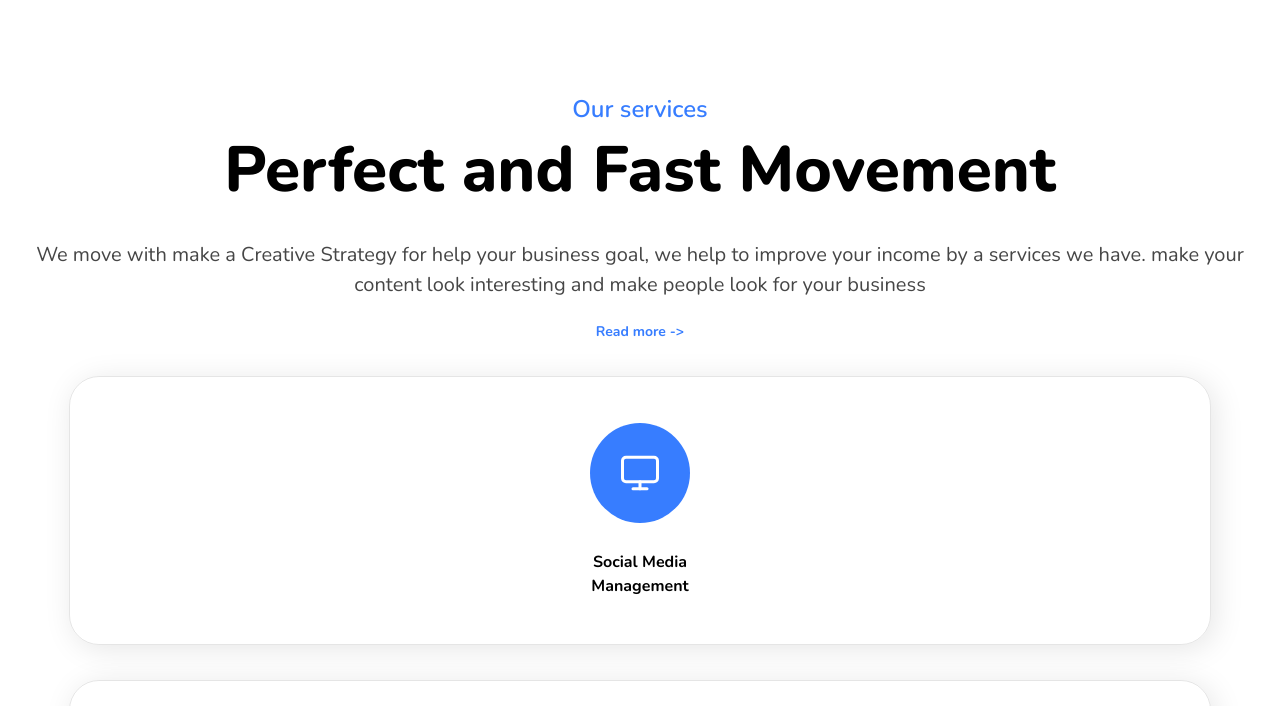
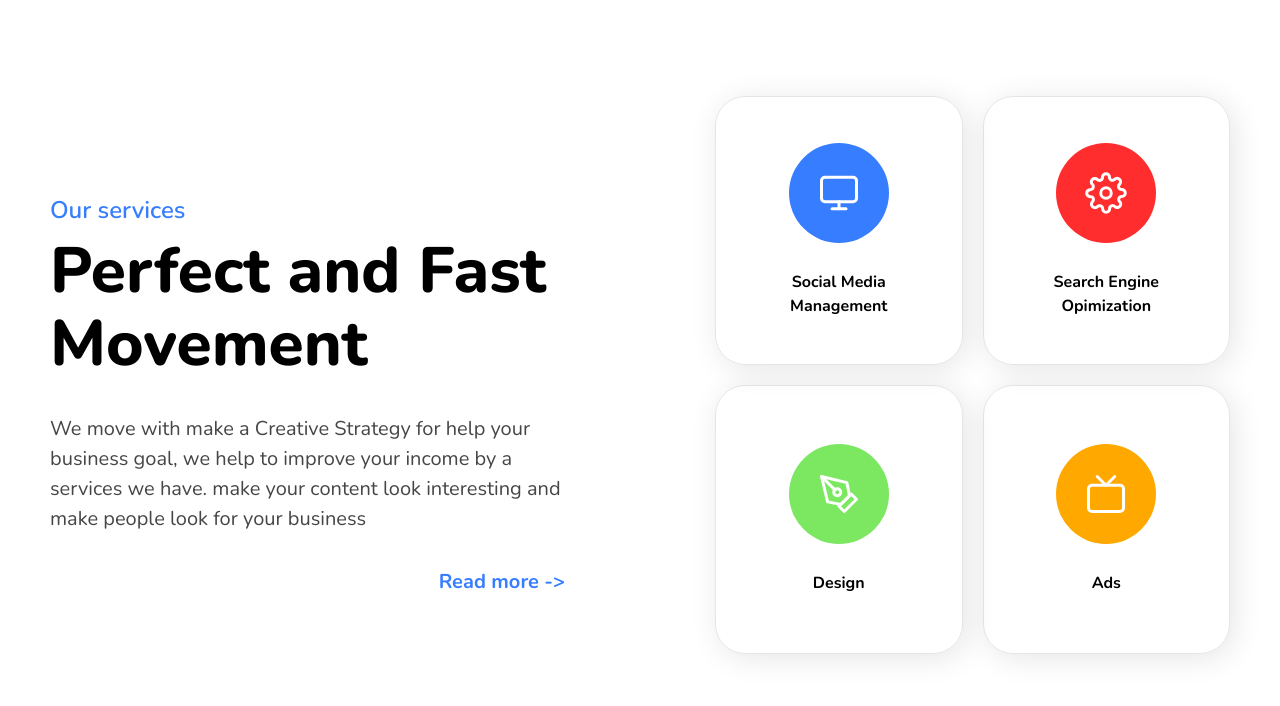
Before and after one commit to luisfalconmx/creative-agency-landing-page, a website built with Vite: page index.html in a window 1280 px wide. Shown: the part 1770-2476 px from the top of the page. Built offline with nearby package versions, Linux system fonts and the light colour scheme.

Commit message:
feat: our services section adapted for desktop devices

```diff
--- a/index.html
+++ b/index.html
@@ -95,6 +95,7 @@
     </section>
 
     <section class="services">
+      <div>
         <span class="services__caption">Our services</span>
         <h2 class="services__title">Perfect and Fast Movement</h2>
         <p class="services__description">
@@ -103,6 +104,7 @@
           look interesting and make people look for your business
         </p>
         <a class="services__link"> Read more -> </a>
+      </div>
 
       <div class="services__cards">
         <div class="services__card">
--- a/scss/sections/services.scss
+++ b/scss/sections/services.scss
@@ -8,21 +8,45 @@ $colors: (
 .services {
   padding: 0 30px;
 
+  @media (min-width: $md) {
+    display: grid;
+    grid-template-columns: repeat(2, 1fr);
+    max-width: 1240px;
+    margin: auto;
+    align-items: center;
+    column-gap: 150px;
+  }
+
   &__caption {
     @include caption;
     margin: 0 auto 10px;
+
+    @media (min-width: $md) {
+      text-align: left;
+      margin-left: 0;
+      margin-right: 0;
+    }
   }
 
   &__title {
     @include title;
     text-align: center;
     margin-bottom: 32px;
+
+    @media (min-width: $md) {
+      text-align: left;
+    }
   }
 
   &__description {
     @include paragraph;
     margin-bottom: 24px;
     text-align: center;
+
+    @media (min-width: $md) {
+      text-align: left;
+      margin-bottom: 36px;
+    }
   }
 
   &__link {
@@ -33,6 +57,11 @@ $colors: (
     display: block;
     width: fit-content;
     margin: 0 auto 36px;
+
+    @media (min-width: $md) {
+      margin-right: 0;
+      font-size: 2rem;
+    }
   }
 
   &__cards {
@@ -41,6 +70,12 @@ $colors: (
     gap: 35px;
     padding: 0 39px;
     margin-bottom: 75px;
+
+    @media (min-width: $md) {
+      grid-template-columns: repeat(2, 1fr);
+      padding: 0;
+      gap: 20px;
+    }
   }
 
   &__card {
```
Lines whose indentation alone changed are shown as unchanged.
